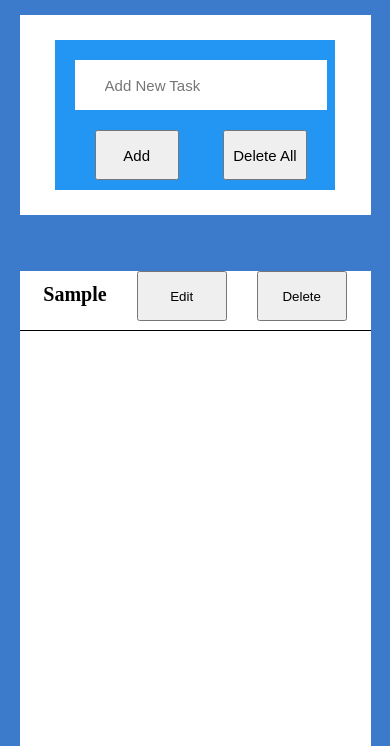
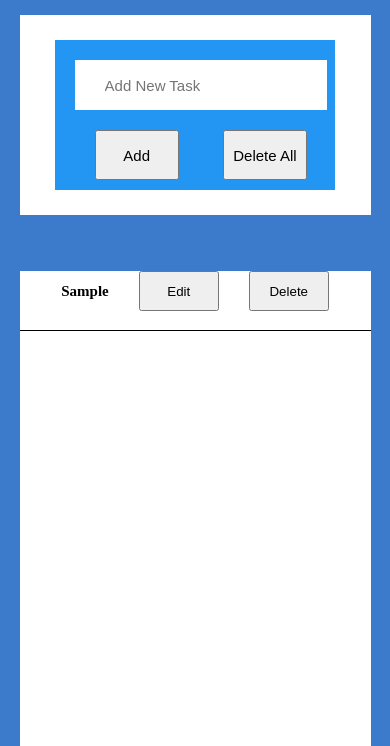
Before and after one commit to Saadgithubit/todo.github.io, a plain HTML site: page index.html in a window 390 px wide. Both pictures are taken after typing "Sample" into the empty fields and a click on the button "Add". Shown: the part 98-844 px from the top of the page. Drawn offline with Linux system fonts and the light colour scheme.

Commit message:
Update todo.css

```diff
--- a/todo.css
+++ b/todo.css
@@ -173,13 +173,14 @@ button{
 
     .delete-btn , .edit-btn{
         margin-left: 30px;
-        width: 90px;
-        height: 50px;
+        width: 80px;
+        height: 40px;
     }
 
     li{
         padding: 0%;
         padding-left: 0%;
+        font-size: 15px;
     }
 
 }
```
